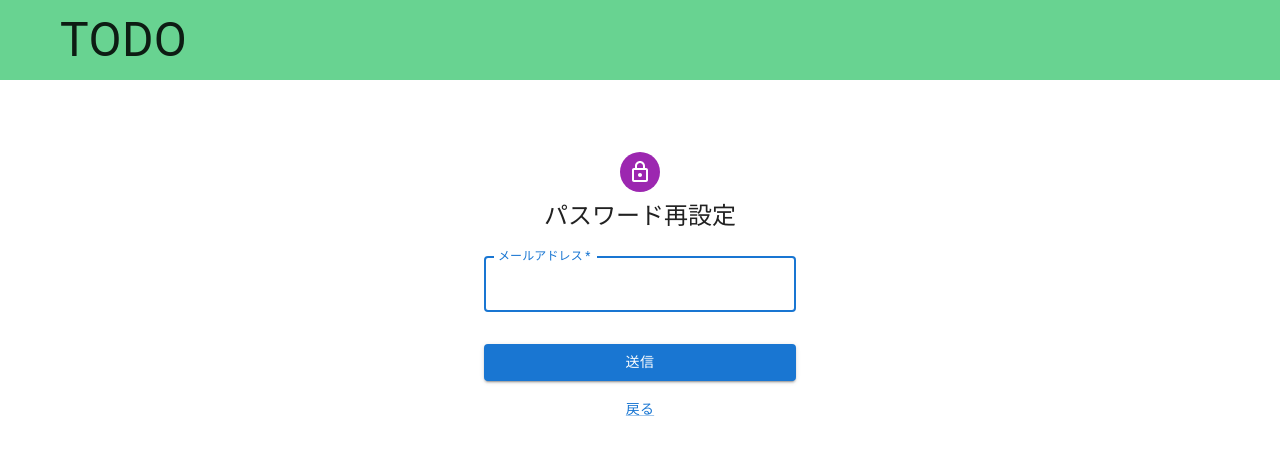
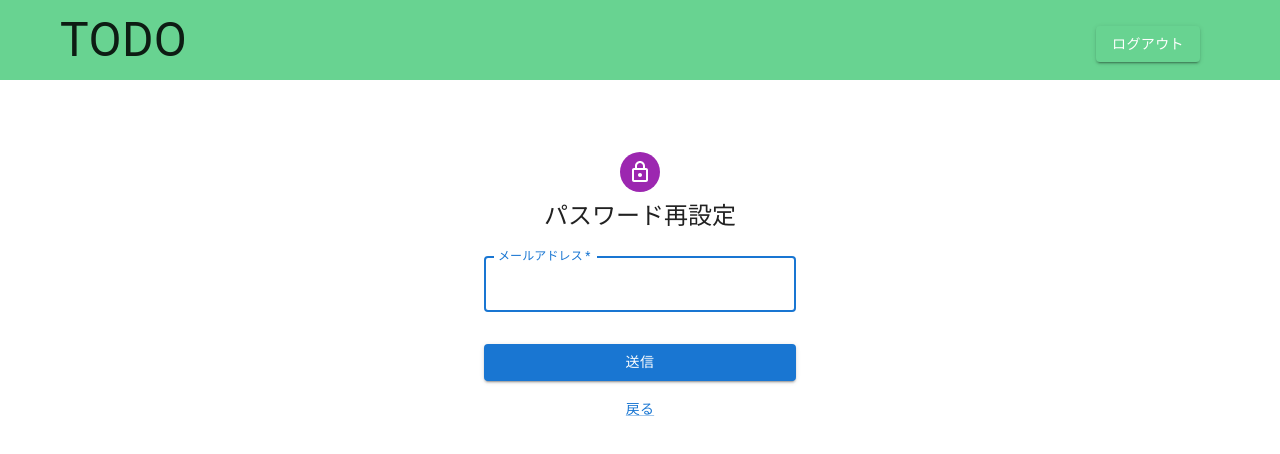
Before and after one commit to if-mentor/next_fire_todo_5, a Next.js app: page /forgotPassword in a window 1280 px wide. Shown: the top 454 px of the page. Built offline with nearby package versions, Linux system fonts and the light colour scheme; no server answers.

Commit message:
#120 ログアウト機能の実装 (#127)

```diff
--- a/src/components/Header.tsx
+++ b/src/components/Header.tsx
@@ -1,8 +1,21 @@
-import { Typography } from '@mui/material'
+import { Button, Typography } from '@mui/material'
 import Box from '@mui/material/Box'
+import { signOut } from 'firebase/auth'
 import Link from 'next/link'
+import { auth } from '../firebaseConfig'
 
 export const Header = () => {
+  const clickLogout = () => {
+    signOut(auth)
+      .then(() => {
+        console.log('ログアウト完了')
+      })
+      .catch((error) => {
+        console.log('ログアウト失敗')
+        console.log(error)
+      })
+  }
+
   return (
     <>
       <Box
@@ -19,6 +32,23 @@ export const Header = () => {
             TODO
           </Typography>
         </Link>
+        <Button
+          variant="contained"
+          sx={{
+            mt: 3,
+            mr: 10,
+            ml: 'auto',
+            mb: 2,
+            background: '#68D391',
+            '&:hover': {
+              background: '#68D391',
+              opacity: [0.9, 0.8, 0.7]
+            }
+          }}
+          onClick={clickLogout}
+        >
+          ログアウト
+        </Button>
       </Box>
     </>
   )
--- a/src/pages/login.tsx
+++ b/src/pages/login.tsx
@@ -5,8 +5,7 @@ import { useRouter } from 'next/router'
 import { yupResolver } from '@hookform/resolvers/yup'
 import { FormInput, schema } from '../FormValidation'
 import { useForm, SubmitHandler } from 'react-hook-form'
-import  Link  from 'next/link'
-
+import Link from 'next/link'
 
 export default function Login() {
   const router = useRouter()
@@ -96,7 +95,7 @@ export default function Login() {
               ログイン
             </Button>
             <Link href="/forgotPassword">
-              <a style={{color: 'blue'}}>パスワードを忘れてしまった方はこちら</a>
+              <a style={{ color: 'blue' }}>パスワードを忘れてしまった方はこちら</a>
             </Link>
           </Box>
         </Box>
```
Also changed, not shown: src/pages/forgotPassword.tsx (+14 -34 lines).
